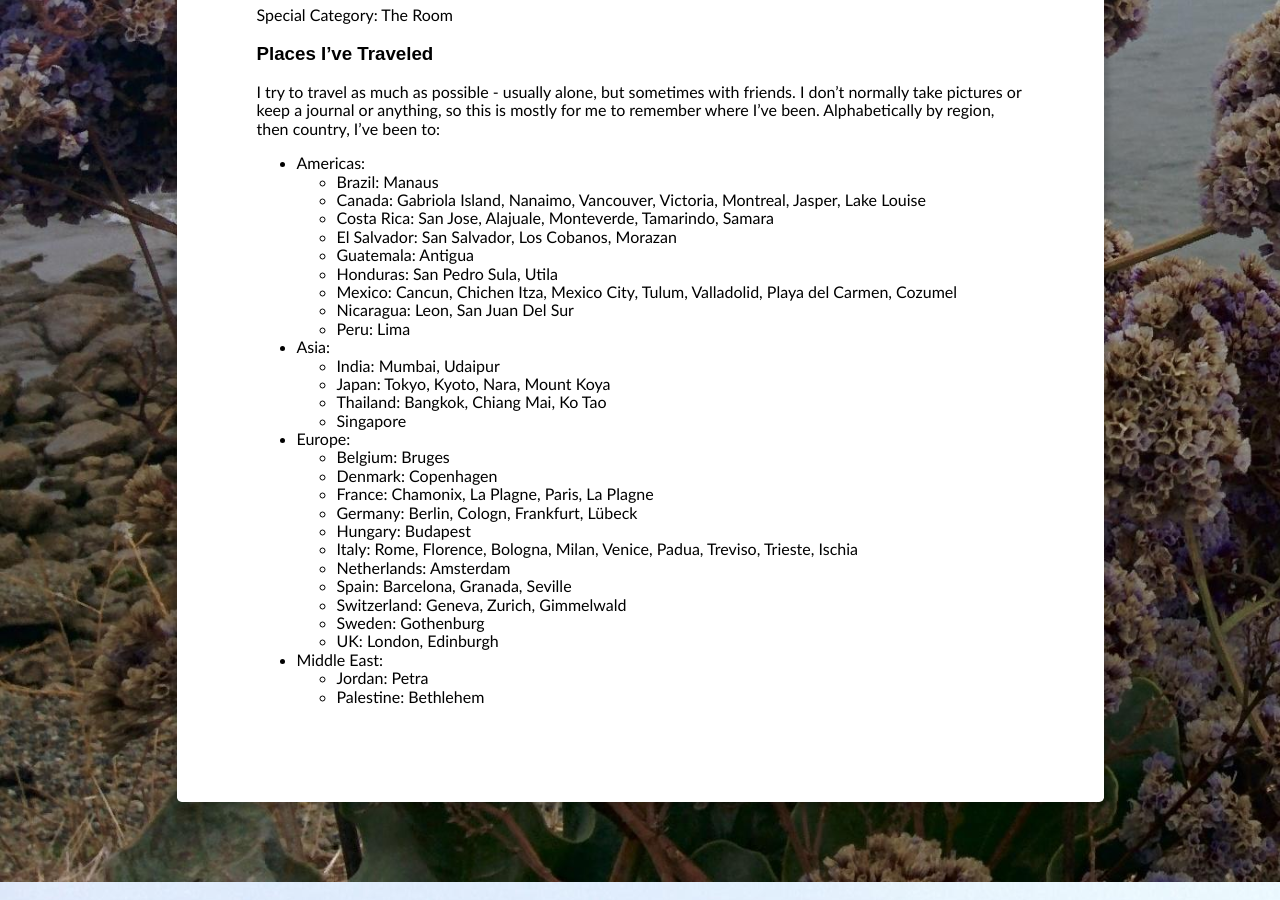
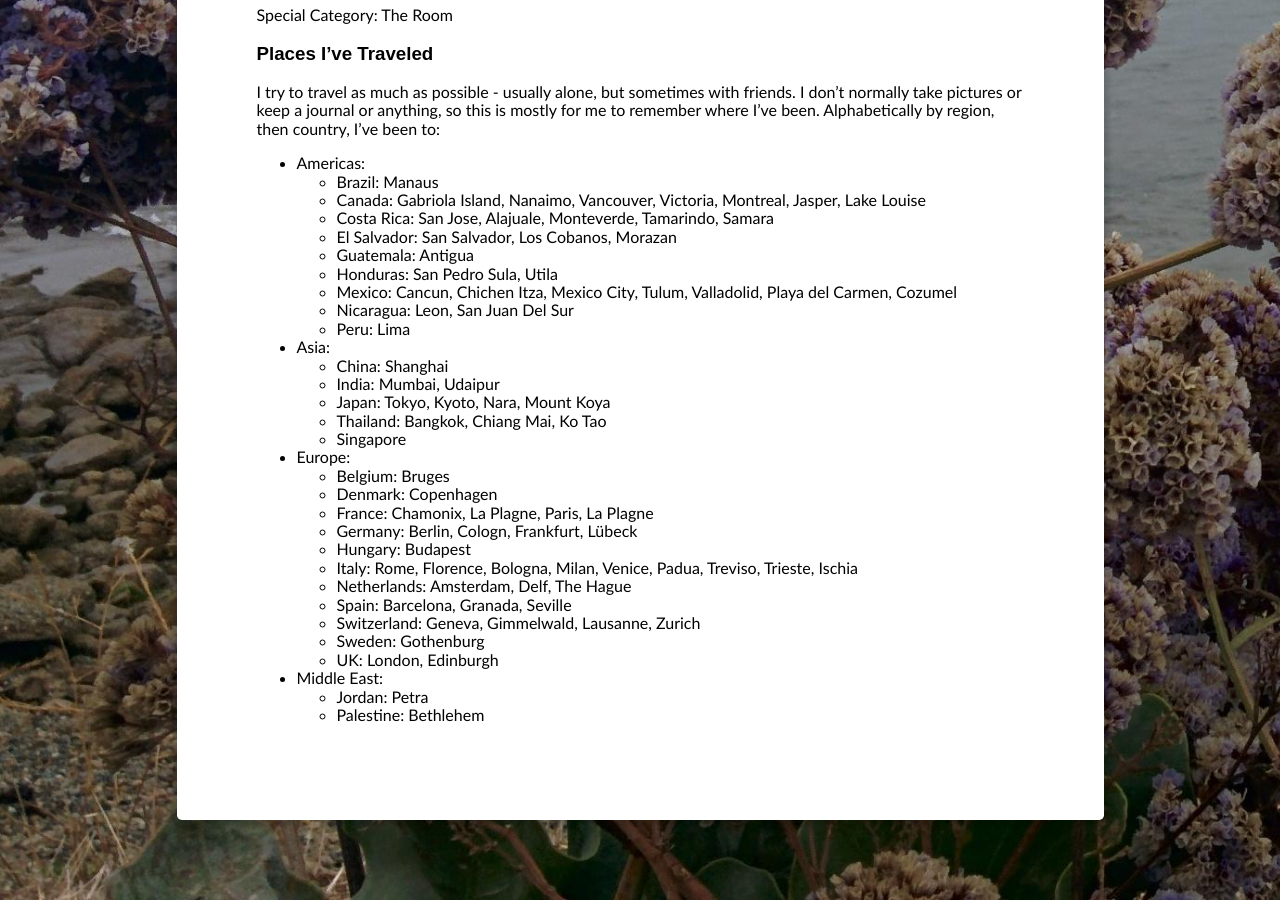
Before and after one commit to alevy/www, a Jekyll site: the page built from personal.md, in a window 1280 px wide and 900 px high, scrolled down 1297 px. Built offline with Jekyll 4.4.1, drawn with Linux system fonts in a browser that asks for light colours; some web fonts are replaced.

Commit message:
add more european destinations

```diff
--- a/personal.md
+++ b/personal.md
@@ -73,6 +73,7 @@ country, I've been to:
   - Nicaragua: Leon, San Juan Del Sur
   - Peru: Lima
 - Asia:
+  - China: Shanghai
   - India: Mumbai, Udaipur
   - Japan: Tokyo, Kyoto, Nara, Mount Koya
   - Thailand: Bangkok, Chiang Mai, Ko Tao
@@ -84,9 +85,9 @@ country, I've been to:
   - Germany: Berlin, Cologn, Frankfurt, Lübeck
   - Hungary: Budapest
   - Italy: Rome, Florence, Bologna, Milan, Venice, Padua, Treviso, Trieste, Ischia
-  - Netherlands: Amsterdam
+  - Netherlands: Amsterdam, Delf, The Hague
   - Spain: Barcelona, Granada, Seville
-  - Switzerland: Geneva, Zurich, Gimmelwald
+  - Switzerland: Geneva, Gimmelwald, Lausanne, Zurich
   - Sweden: Gothenburg
   - UK: London, Edinburgh
 - Middle East:
```
